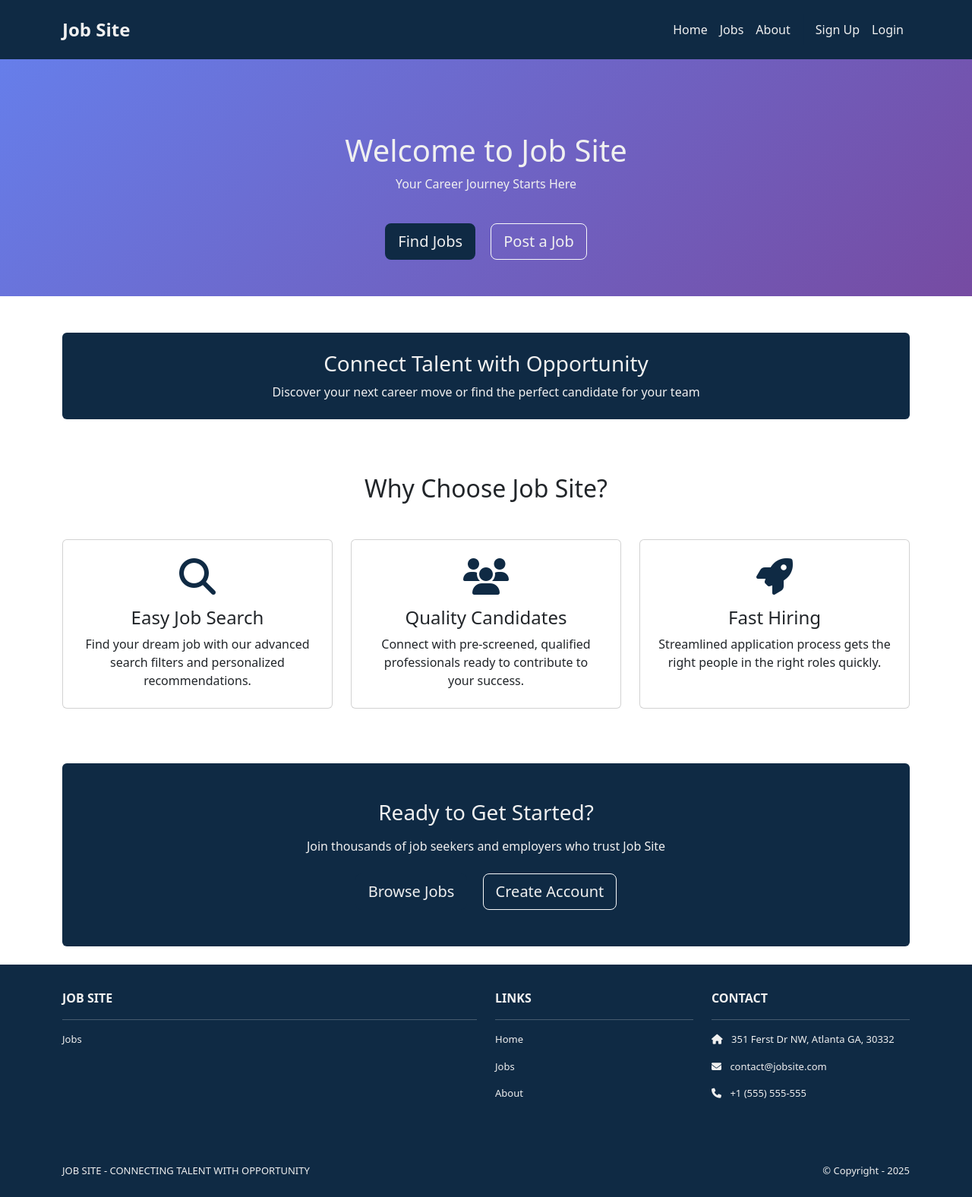
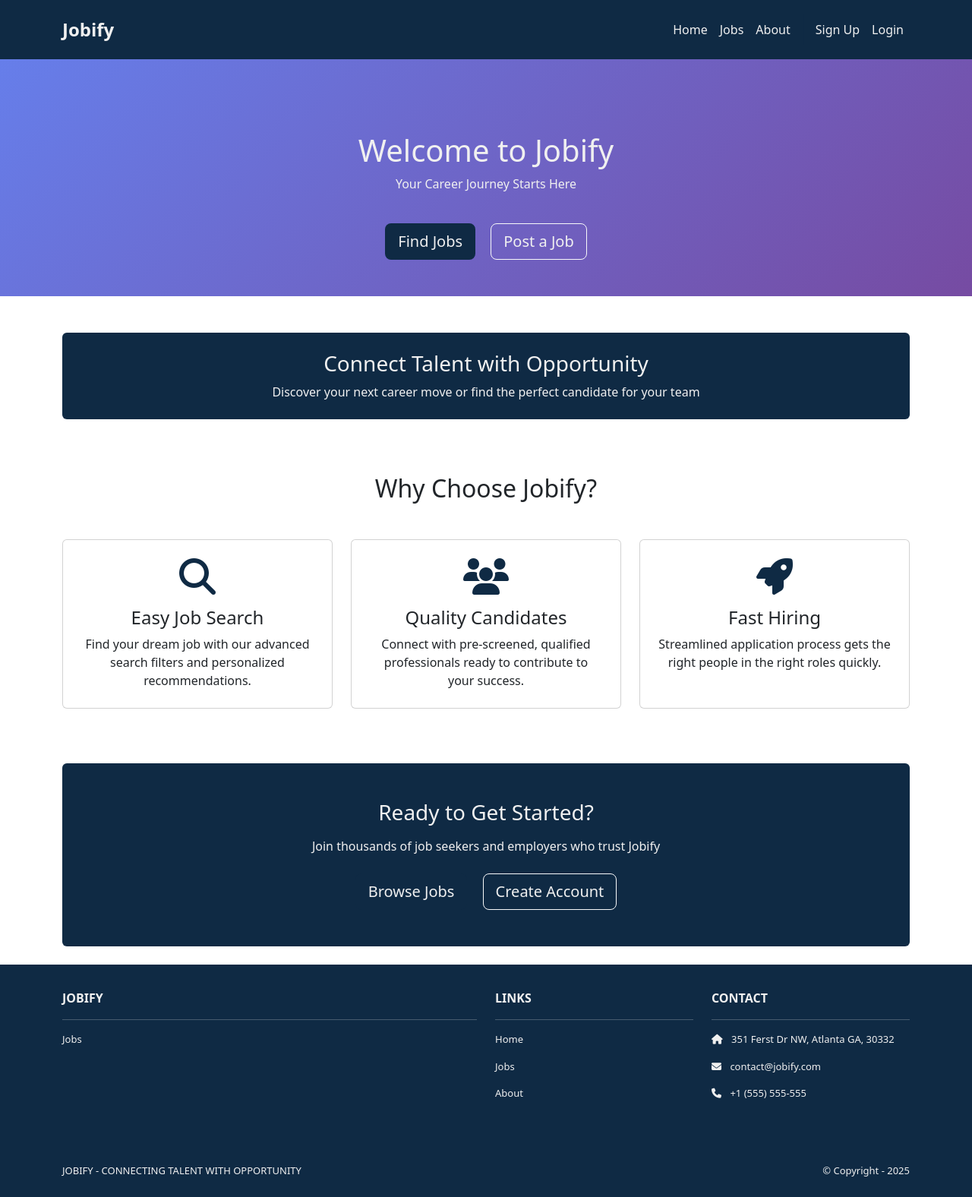
Before and after one commit to mustardcheese/Jobify, a Django app: page / in a window 1280 px wide. Shown: the whole page at 76% size. Run offline with Django 5.2, Linux system fonts and the light colour scheme; some libraries are stand-ins or nearby versions.

Commit message:
Changed website name ot Jobify

```diff
--- a/home/templates/home/index.html
+++ b/home/templates/home/index.html
@@ -4,7 +4,7 @@
 <header class="masthead bg-index eggshell-text text-center py-5">
   <div class="container d-flex align-items-center flex-column pt-5">
     <div class="eggshell-text mb-4">
-      <h1 class="mb-2">Welcome to Job Site</h1>
+      <h1 class="mb-2">Welcome to Jobify</h1>
       <p class="mb-0">Your Career Journey Starts Here</p>
     </div>
     <div class="mt-3">
@@ -27,7 +27,7 @@
     <!-- Features Section -->
     <div class="row mt-5">
       <div class="col-12">
-        <h2 class="text-center mb-5">Why Choose Job Site?</h2>
+        <h2 class="text-center mb-5">Why Choose Jobify?</h2>
         <div class="row">
           <div class="col-md-4 mb-4">
             <div class="card h-100 job-card">
@@ -74,7 +74,7 @@
       <div class="col-12">
         <div class="navy-bg eggshell-text p-5 rounded text-center">
           <h3 class="mb-3">Ready to Get Started?</h3>
-          <p class="mb-4">Join thousands of job seekers and employers who trust Job Site</p>
+          <p class="mb-4">Join thousands of job seekers and employers who trust Jobify</p>
           <div>
             <a href="#" class="btn btn-lg navy-bg eggshell-text me-3">Browse Jobs</a>
             <a href="#" class="btn btn-lg btn-outline-light">Create Account</a>
--- a/home/views.py
+++ b/home/views.py
@@ -2,5 +2,5 @@ from django.shortcuts import render
 
 
 def index(request):
-    template_data = {"title": "Job Site - Home"}
+    template_data = {"title": "Jobify - Home"}
     return render(request, "home/index.html", {"template_data": template_data})
--- a/jobsite/static/css/style.css
+++ b/jobsite/static/css/style.css
@@ -1,4 +1,4 @@
-/* Job Site CSS */
+/* Jobify CSS */
 
 /* Ensure eggshell text color is applied with highest specificity */
 html .eggshell-text, html .eggshell-text *, html .eggshell-text h1, html .eggshell-text h2, html .eggshell-text h3, html .eggshell-text h4, html .eggshell-text h5, html .eggshell-text h6, html .eggshell-text p, html .eggshell-text span, html .eggshell-text a, html .eggshell-text div {
--- a/templates/base.html
+++ b/templates/base.html
@@ -2,7 +2,7 @@
 <html>
   {% load static %}
   <head>
-    <title>{{ template_data.title|default:"Job Site" }}</title>
+    <title>{{ template_data.title|default:"Jobify" }}</title>
     <link href="https://cdn.jsdelivr.net/npm/bootstrap@5.3.3/dist/css/bootstrap.min.css" rel="stylesheet" crossorigin="anonymous">
     <link rel="stylesheet" href="https://cdnjs.cloudflare.com/ajax/libs/font-awesome/6.1.1/css/all.min.css">
     <link href="https://fonts.googleapis.com/css2?family=Poppins:wght@300;400;500;600;700&display=swap" rel="stylesheet">
@@ -35,7 +35,7 @@
     <nav class="p-3 navbar navbar-dark navy-header navbar-expand-lg">
       <div class="container">
         <a class="navbar-brand" href="{% url 'home.index' %}">
-          <span class="eggshell-text fw-bold fs-4">Job Site</span>
+          <span class="eggshell-text fw-bold fs-4">Jobify</span>
         </a>
         <button class="navbar-toggler" type="button" data-bs-toggle="collapse" data-bs-target="#navbarNavAltMarkup"
           aria-controls="navbarNavAltMarkup" aria-expanded="false" aria-label="Toggle navigation">
@@ -75,7 +75,7 @@
       <div class="container">
         <div class="row mt-3 eggshell-text">
           <div class="col-md-6 col-lg-6 col-xl-6 mx-auto mb-4">
-            <b>JOB SITE</b>
+            <b>JOBIFY</b>
             <hr />
             <p><a class="nav-link" href="{% url 'job_list' %}">Jobs</a></p>
           </div>
@@ -90,7 +90,7 @@
             <b>CONTACT</b>
             <hr />
             <p><i class="fas fa-home me-2"></i> 351 Ferst Dr NW, Atlanta GA, 30332</p>
-            <p><i class="fas fa-envelope me-2"></i> contact@jobsite.com</p>
+            <p><i class="fas fa-envelope me-2"></i> contact@jobify.com</p>
             <p><i class="fas fa-phone me-2"></i> +1 (555) 555-555</p>
           </div>
         </div>
@@ -99,7 +99,7 @@
     <section class="p-3 ms-footer-bottom bg-dark">
       <div class="container d-flex justify-content-between">
         <div class="me-5 eggshell-text">
-          <span>JOB SITE - CONNECTING TALENT WITH OPPORTUNITY</span>
+          <span>JOBIFY - CONNECTING TALENT WITH OPPORTUNITY</span>
         </div>
         <div class="eggshell-text">
           <span>© Copyright - 2025</span>
```
